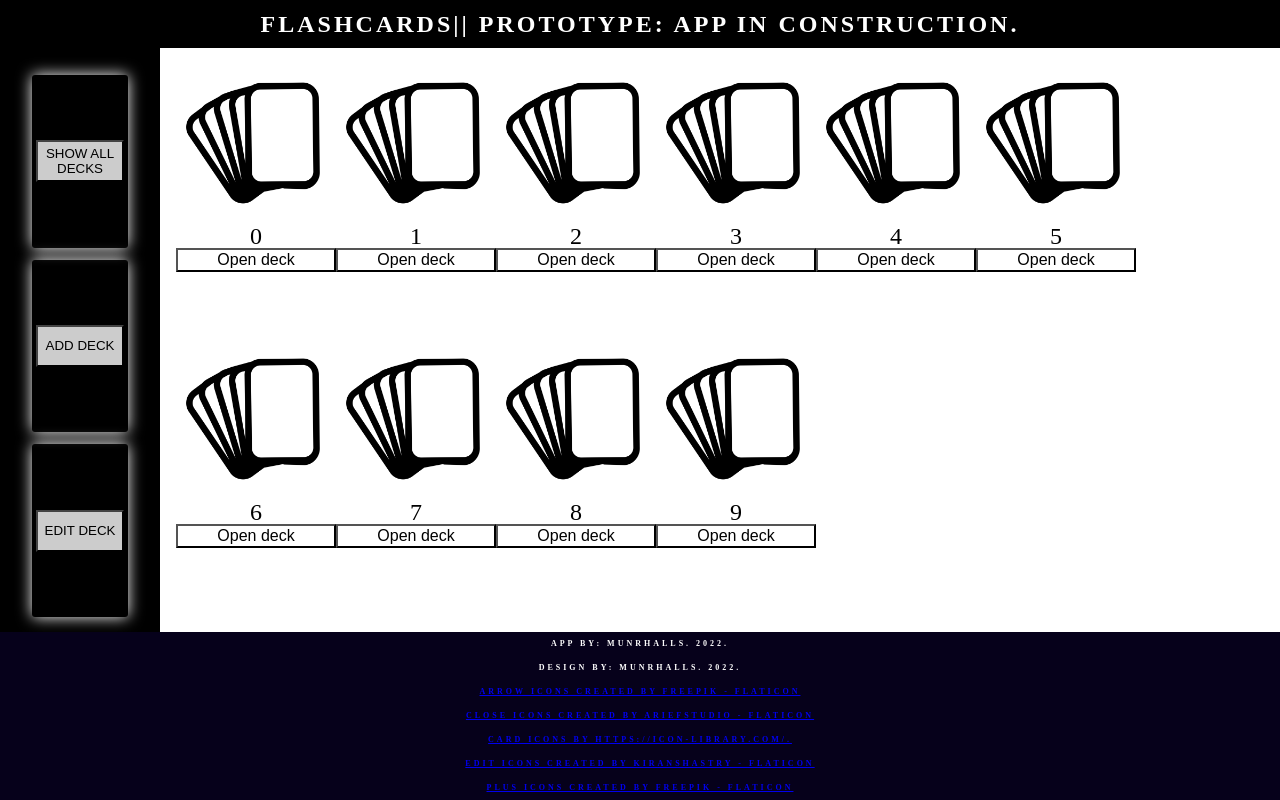
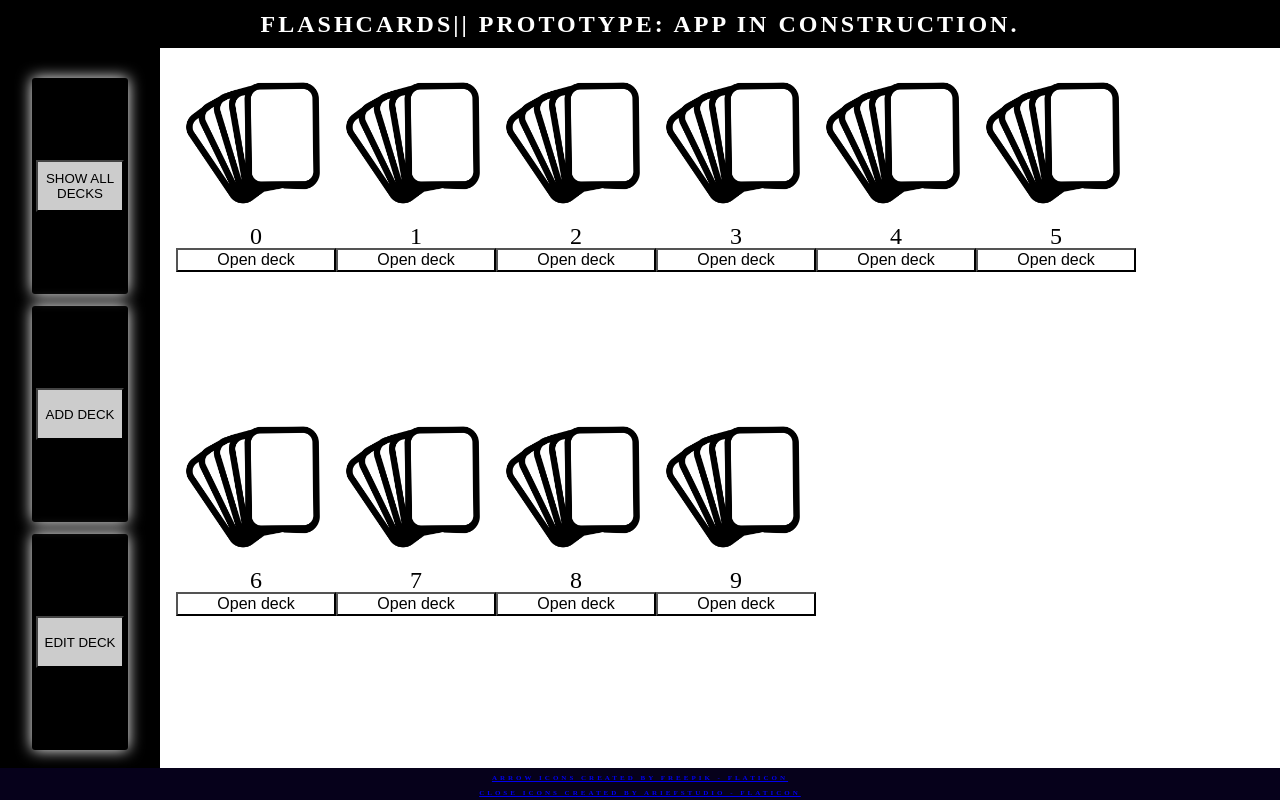
Before and after one commit to munrhalls/Oxus-Flashcards, a React (Create React App) app: page / in a window 1280 px wide. Built offline with nearby package versions, Linux system fonts and the light colour scheme.

Commit message:
solved bug

```diff
--- a/src/App.css
+++ b/src/App.css
@@ -92,6 +92,8 @@
 
 
 .Footer {
+  max-height: 2rem;
+  overflow: auto;
     align-self: flex-end;
     display: flex;
     flex-direction: column;
@@ -109,11 +111,11 @@
     text-transform: uppercase;
     width: 100%;
 }
+.Footer a {
+  font-size: 7px;
+  padding: 0.25rem;
+}
 .Footer__author {
   margin-top: 0.5rem;
   margin-bottom: 0.5rem;;
 }
-.Footer a {
-  padding-top: 0.5rem;
-  padding-bottom: 0.5rem;;
-}
--- a/src/Modals/EditDeck.css
+++ b/src/Modals/EditDeck.css
@@ -254,6 +254,7 @@
     flex-direction: column;
     align-items: center;
     justify-content: center;
+    display: none;
 }
 .EditDeck__form__flashcardContainer__deleteContainer__btn {
     font-weight: bold;
--- a/src/Modals/EditDeck.js
+++ b/src/Modals/EditDeck.js
@@ -10,8 +10,8 @@ import IMG__PLUS from "./../Assets/plus.png";
 export const EditDeck = ({ closeModal, activeDeck }) => {
   const [isEditDeckName, setIsEditDeckName] = useState(false);
   const [deckName, setDeckName] = useState(activeDeck ? activeDeck.name : "");
-  const [isDelConfirm, setIsDelConfirm] = useState(false);
-
+  const [isDelConfirm, setIsDelConfirm] = useState(undefined);
+  console.log(isDelConfirm);
   function handleSubmit(e) {
     e.preventDefault();
     console.log("submit");
@@ -96,7 +96,22 @@ export const EditDeck = ({ closeModal, activeDeck }) => {
                         {i}
                       </div>
                     </div>
-                    {!isDelConfirm ? (
+
+                    {isDelConfirm && isDelConfirm === card.id ? (
+                      <div className="EditDeck__form__flashcardContainer__deleteContainer">
+                        <h3 className="EditDeck__form__flashcardContainer__deleteContainer__question">
+                          Are you sure?
+                        </h3>
+                        <button className="EditDeck__form__flashcardContainer__deleteContainer__btn --delete">
+                          DELETE
+                        </button>
+                        <button className="EditDeck__form__flashcardContainer__deleteContainer__btn --back">
+                          BACK
+                        </button>
+                      </div>
+                    ) : (
+                      ""
+                    )}
                     <div className="EditDeck__form__flashcardContainer__elements">
                       <Flashcard key={uuidv4()} flashcard={card} />
                       <div className="EditDeck__form__flashcardContainer__elements__btns">
@@ -109,8 +124,8 @@ export const EditDeck = ({ closeModal, activeDeck }) => {
                         </button>
 
                         <button
-                            onClick={setIsDelConfirm(() => true)}
-                            className="EditDeck__form__flashcardContainer__elements__btns__btn --delete"
+                          onClick={() => setIsDelConfirm(card.id)}
+                          className="EditDeck__form__flashcardContainer__elegit add ments__btns__btn --delete"
                         >
                           <img
                             className="EditDeck__form__flashcardContainer__elements__btns__btn__img"
@@ -120,19 +135,6 @@ export const EditDeck = ({ closeModal, activeDeck }) => {
                         </button>
                       </div>
                     </div>
-                    ) : (
-                      <div className="EditDeck__form__flashcardContainer__deleteContainer">
-                        <h3 className="EditDeck__form__flashcardContainer__deleteContainer__question">
-                          Are you sure?
-                        </h3>
-                        <button className="EditDeck__form__flashcardContainer__deleteContainer__btn --delete">
-                          DELETE
-                        </button>
-                        <button className="EditDeck__form__flashcardContainer__deleteContainer__btn --back">
-                          BACK
-                        </button>
-                      </div>
-                    )}
                   </div>
                 );
               })}
```
Lines whose indentation alone changed are shown as unchanged.
